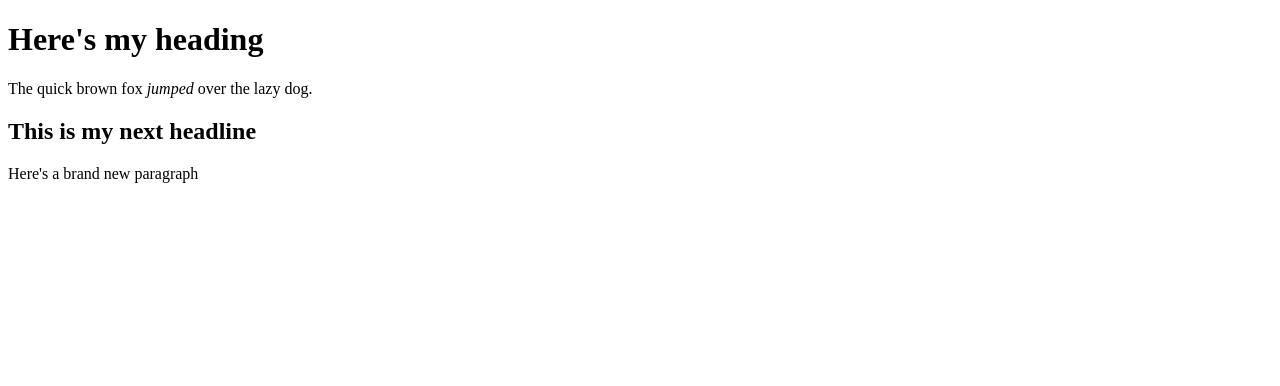
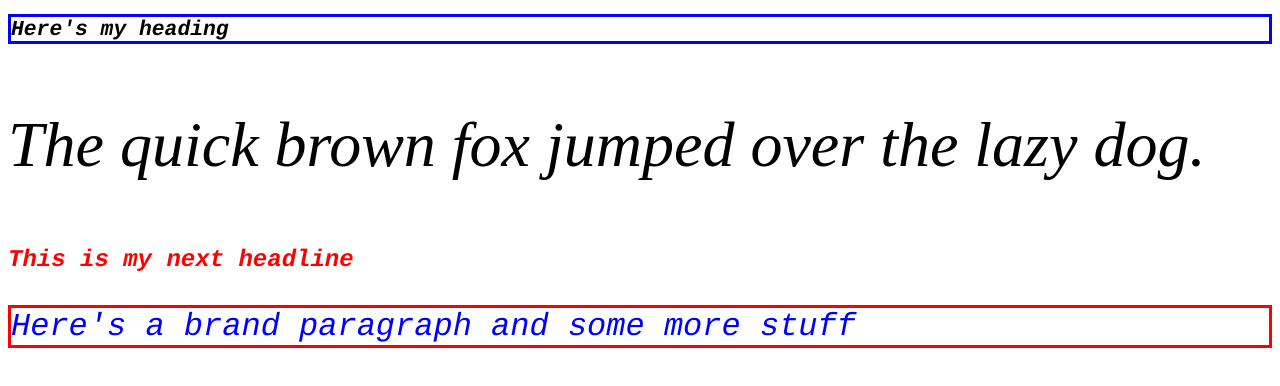
Before and after one commit to Blackdoglz5/code, a plain HTML site: page index.html in a window 1280 px wide. Drawn offline with Linux system fonts and the light colour scheme.

Commit message:
Added CSS and edited HTML

```diff
--- /dev/null
+++ b/Main.CSS
@@ -0,0 +1,21 @@
+body {
+	font: italic 2em Courier, monospace;
+
+}
+
+h1 {
+	font-size: 16pt;
+	border: medium solid blue;
+
+}
+.cool-para {
+	font: italic 2em "Times New Roman", serif;
+}
+h2 {
+	color: red;
+	font-size: 18pt;
+	}
+#fred {
+	color: blue;
+	border: medium solid red;
+}
--- a/index.html
+++ b/index.html
@@ -2,12 +2,12 @@
   <html>
     <head>
   	 <title>New Page</title>
-
+  	 <link rel="stylesheet" type="text/css" href="Main.CSS"></link>
     </head>
     <body>
       <h1>Here's my heading</h1>
-    <p>The quick brown fox <em>jumped</em> over the lazy dog.</p>
+       <p class="cool-para">The quick brown fox <em>jumped</em> over the lazy dog.</p>
       <h2>This is my next headline</h2>
-    <p>Here's a brand new paragraph</p>
+       <p id="fred">Here's a brand paragraph and some more stuff</p>
     </body>
   </html>
```
Lines whose indentation alone changed are shown as unchanged.
